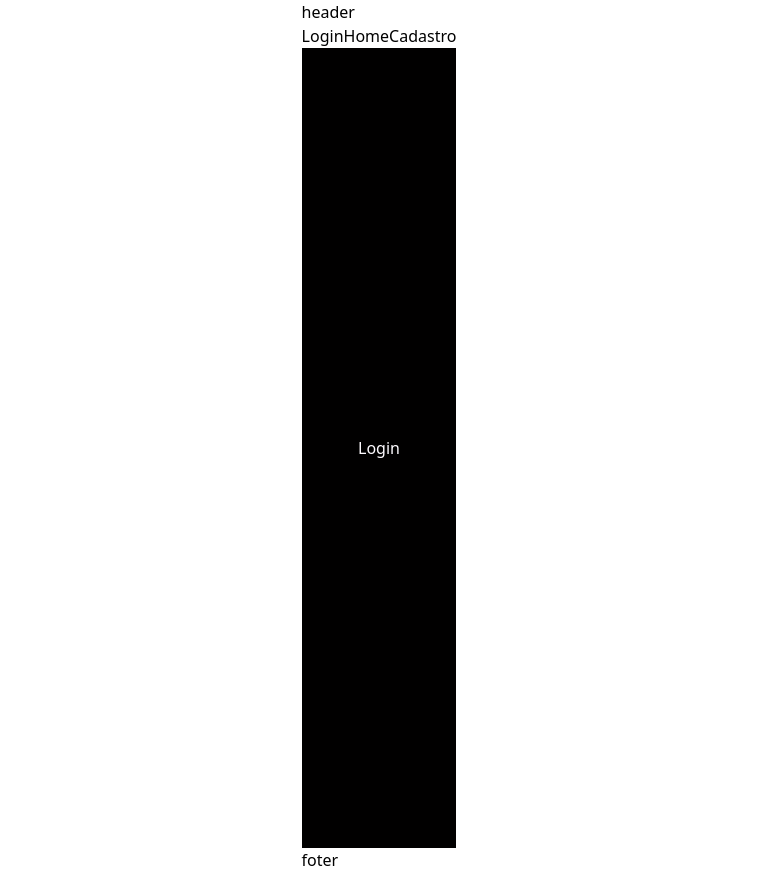
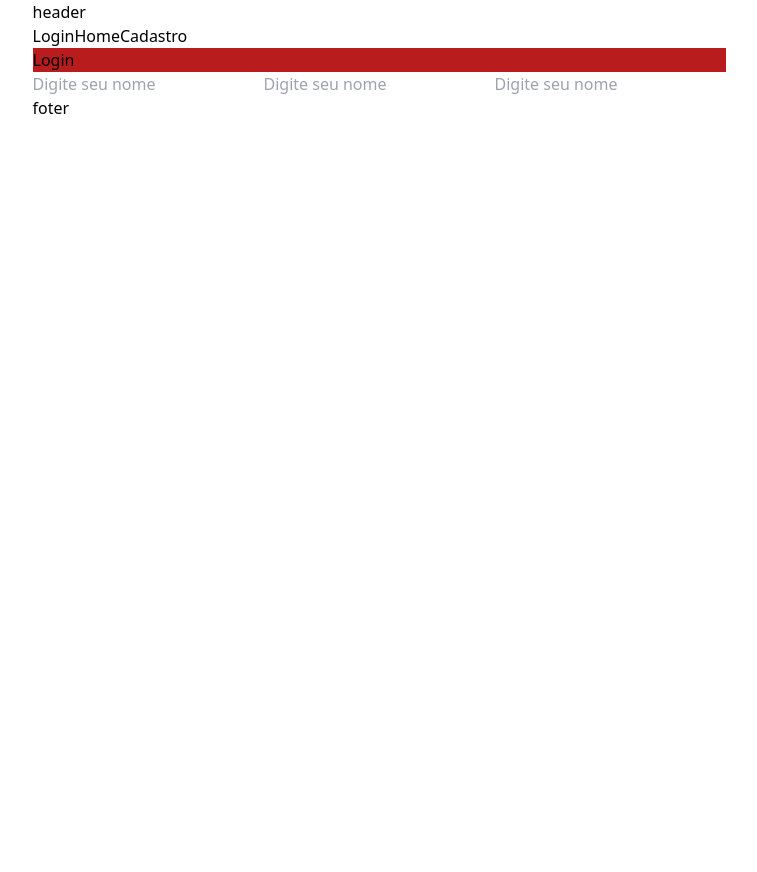
Before and after one commit to hyperlocal-equipe-5/hyperlocal-front, a React (Vite) app: page / in a window 1280 px wide. Shown: the whole page, without its empty margins (261-1018 px from the left). After the commit the page ends 800 px from the top, so only its background shows below. Built offline with nearby package versions, Linux system fonts and the light colour scheme.

Commit message:
feat: update pages login #2

```diff
--- a/src/pages/login/Login.tsx
+++ b/src/pages/login/Login.tsx
@@ -1,11 +1,21 @@
 /* eslint-disable prettier/prettier */
-import React from 'react'
+import React from 'react';
 
 function Login() {
-  return (
-    <div className="flex flex-col w-full h-screen bg-[#010000] text-[#fefbff] items-center justify-center">
-        Login</div>
-  )
+	return (
+		<body className=" m-0 bg-gray-600 ">
+			<section className=" bg-red-700 border-spacing-12 caret-red-800" >
+				<div className="  flex-col relative ">
+					<h1>Login</h1>
+					<div className=" bg-slate-600 ">
+						<input type="text" placeholder="Digite seu nome" />
+						<input type="text" placeholder="Digite seu nome" />
+						<input type="text" placeholder="Digite seu nome" />
+					</div>
+				</div>
+			</section>
+		</body>
+	);
 }
 
-export default Login
+export default Login;
```
